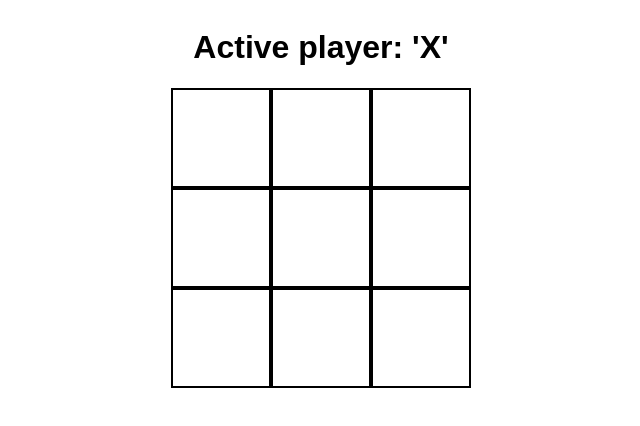
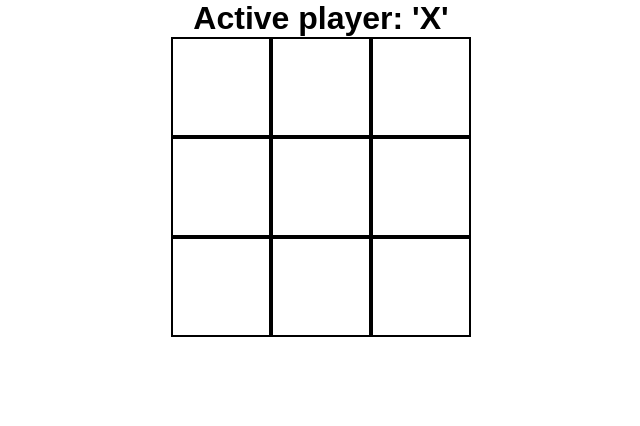
Before and after one commit to kozii-d/TicTacToe-react, a React app: page / in a window 1280 px wide. Shown: the top 426 px of the page, without its empty margins (319-959 px from the left). Built offline with nearby package versions, Linux system fonts and the light colour scheme.

Commit message:
add new useEffect

```diff
--- a/src/styles/index.scss
+++ b/src/styles/index.scss
@@ -8,13 +8,11 @@
 
 * {
   box-sizing: border-box;
+  margin: 0;
+  padding: 0;
 }
 
 body {
   font-family: sans-serif;
   font-size: 16px;
 }
-
-p {
-  margin: 0;
-}
```
